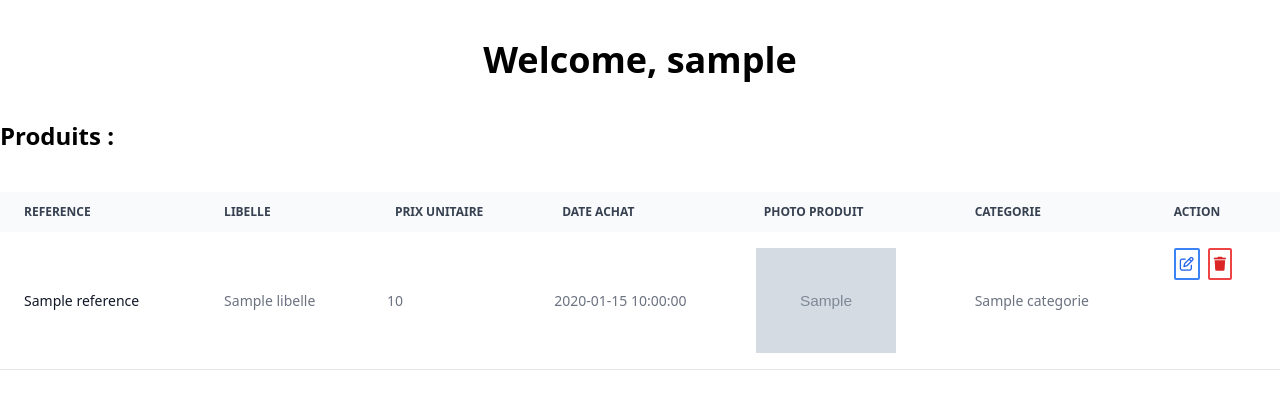
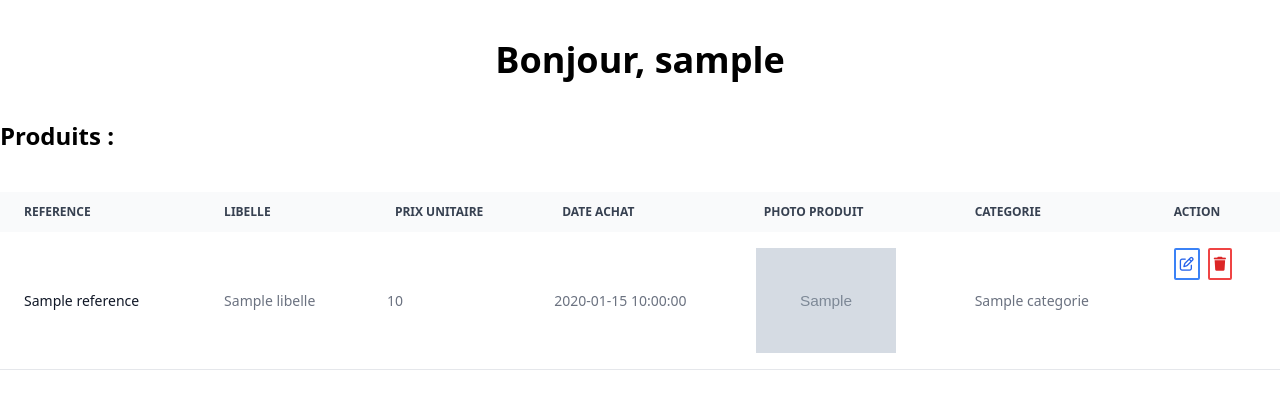
Before and after one commit to walid-damou/NoSQL_Project, a Flask app: template templates/index.html in a window 1280 px wide. Shown: the part 72-481 px from the top of the page. Run offline with Flask 2, Linux system fonts and the light colour scheme; the visitor is signed in with stand-in values (Sample User, id 1); the template is opened without the code that fills it: most values are stand-ins (such as "Sample title", 1, 10 or a date in 2020); grey boxes marked "Sample" are stand-in pictures; some libraries are stand-ins or nearby versions.

Commit message:
change welcome to bonjour

```diff
--- a/templates/index.html
+++ b/templates/index.html
@@ -1,7 +1,7 @@
  {% extends 'base.html' %} {% block main %}
 <!-- ______________________________________ -->
 <div class="flex justify-center mt-10">
-    <h1 class="font-bold text-4xl">Welcome, {{session['username']}}</h1>
+    <h1 class="font-bold text-4xl">Bonjour, {{session['username']}}</h1>
 </div>
 <!-- ______________________________________ -->
 <div class="container mx-auto mt-10">
```
